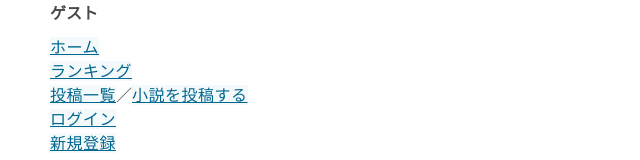
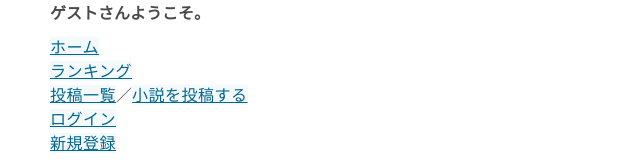
Before and after one commit to kashi-iyo/Novel-App-by-Client, a React (Create React App) app: page / in a window 1280 px wide. Shown: the top 160 px of the page, without its empty margins (0-640 px from the left). Built offline with nearby package versions, Linux system fonts and the light colour scheme; no server answers.

Commit message:
Headerコンポーネント微編集。

```diff
--- a/src/components/Header/Header.js
+++ b/src/components/Header/Header.js
@@ -34,7 +34,7 @@ function Header(props) {
                         <Link className="nickname">{nickname}さん</Link>でログイン中
                     </div>
                     :
-                    <p className="guest">ゲスト</p>
+                    <p className="guest">ゲストさんようこそ。</p>
                 }
             </div>
             <ul>
```
